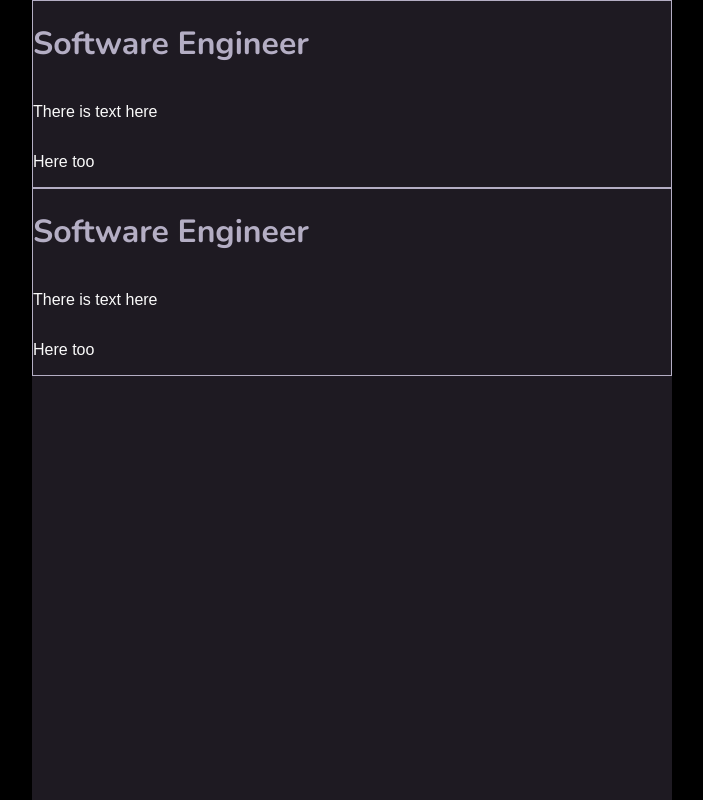
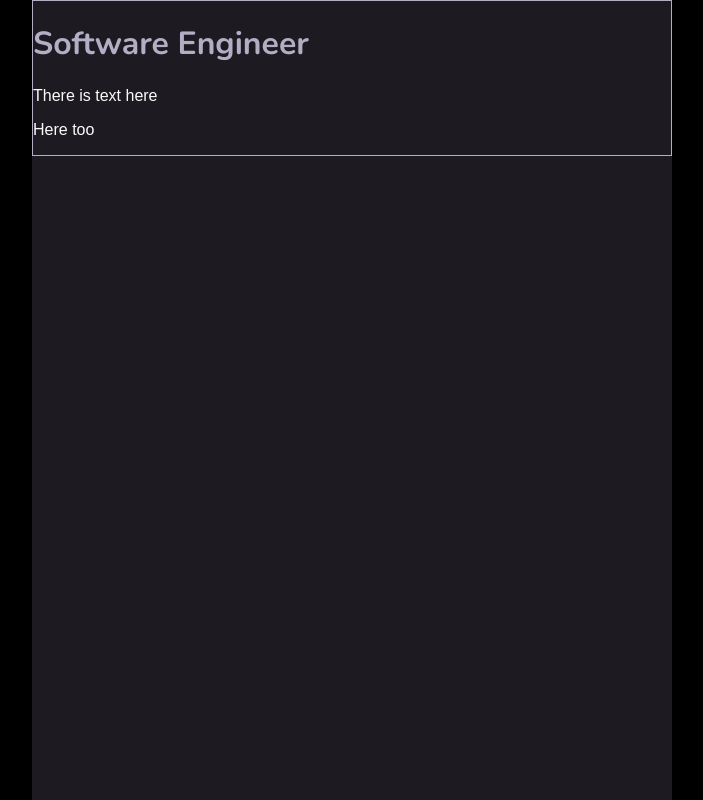
Before and after one commit to ljbroersen/portfolio, a Vue app: page / in a window 1280 px wide. Shown: the whole page, without its empty margins (288-991 px from the left). Built offline with nearby package versions, Linux system fonts and the light colour scheme.

Commit message:
feat: created components for each topic

```diff
--- /dev/null
+++ b/src/components/IntroductionCard.vue
@@ -0,0 +1,9 @@
+<template>
+    <div class="border-[rgb(var(--color-primary))] border-1">
+        <div class="">
+      <h1 class="text-3xl font-bold text-[rgb(var(--color-primary))]">Software Engineer</h1>
+        <p>There is text here</p>
+        <p>Here too</p>
+    </div>
+    </div>
+</template>
--- a/src/components/Main.vue
+++ b/src/components/Main.vue
@@ -1,32 +1,11 @@
 <script setup lang="ts">
-
+import IntroductionCard from "./IntroductionCard.vue"
 </script>
 
 <template>
   <div class="min-h-screen flex justify-center bg-[rgb(var(--color-bg-primary))]">
     <div class="w-1/2 bg-[rgb(var(--color-bg-secondary))]">
-      <div class="flex flex-col border-[rgb(var(--color-primary))] border-1">
-      <h1 class="text-3xl font-bold text-[rgb(var(--color-primary))]">Software Engineer</h1>
-
-      <div class="mt-4">
-        <p>There is text here</p>
-      </div>
-
-      <div class="mt-4 text-sm">
-        <p>Here too</p>
-      </div>
-    </div>
-    <div class="flex flex-col border-[rgb(var(--color-primary))] border-1">
-      <h1 class="text-3xl font-bold text-[rgb(var(--color-primary))]">Software Engineer</h1>
-
-      <div class="mt-4">
-        <p>There is text here</p>
-      </div>
-
-      <div class="mt-4 text-sm">
-        <p>Here too</p>
-      </div>
-    </div>
+      <IntroductionCard />
   </div>
   </div>
 </template>
```
Also changed, not shown: src/components/AboutMeCard.vue (added), src/components/ProjectsCard.vue (added), src/components/SkillsCard.vue (added).
